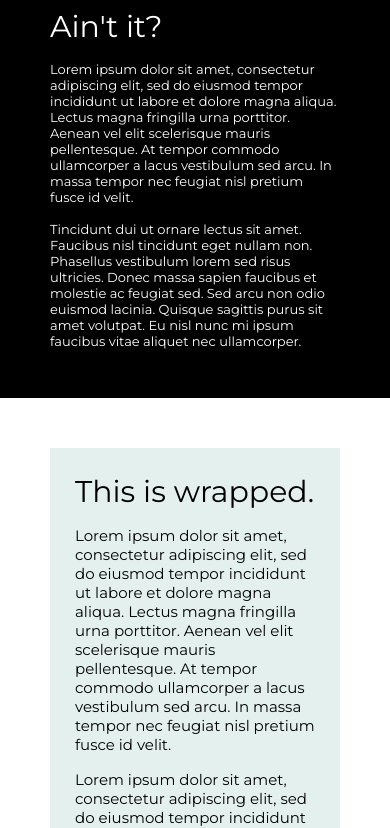
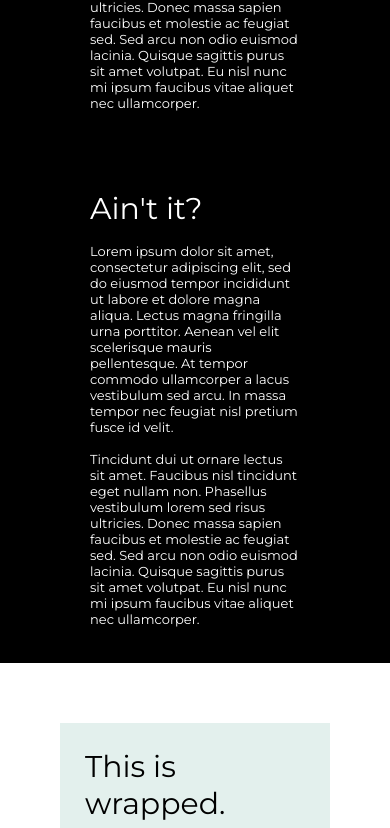
Before and after one commit to Jovanie24/bearsite, a plain HTML site: page index.html in a window 390 px wide. Shown: the part 1563-2391 px from the top of the page. Drawn offline with nearby package versions, Linux system fonts and the light colour scheme.

Commit message:
Updated index

```diff
--- a/index.html
+++ b/index.html
@@ -172,7 +172,7 @@
     display: flex;
     justify-content: space-around;
     align-items: center;
-    padding: 50px 50px;
+    padding: 60px;
   }
 
   .container {
@@ -205,9 +205,9 @@
     color: white;
     width: 50%;
     padding: 0px 10px;
-    padding-top: 50px;
-    padding-left: 50px;
-    padding-right: 50px;
+    padding-top: 40px;
+    padding-left: 90px;
+    padding-right: 90px;
     height: 340px;
 }
   /* Clear floats after the columns */
@@ -222,7 +222,8 @@
   @media screen and (max-width: 900px) {
     .column {
       width: 100%;
-      height: 440px;
+      height: 100%;
+      padding-bottom: 20px;
     }
   }
 
```
